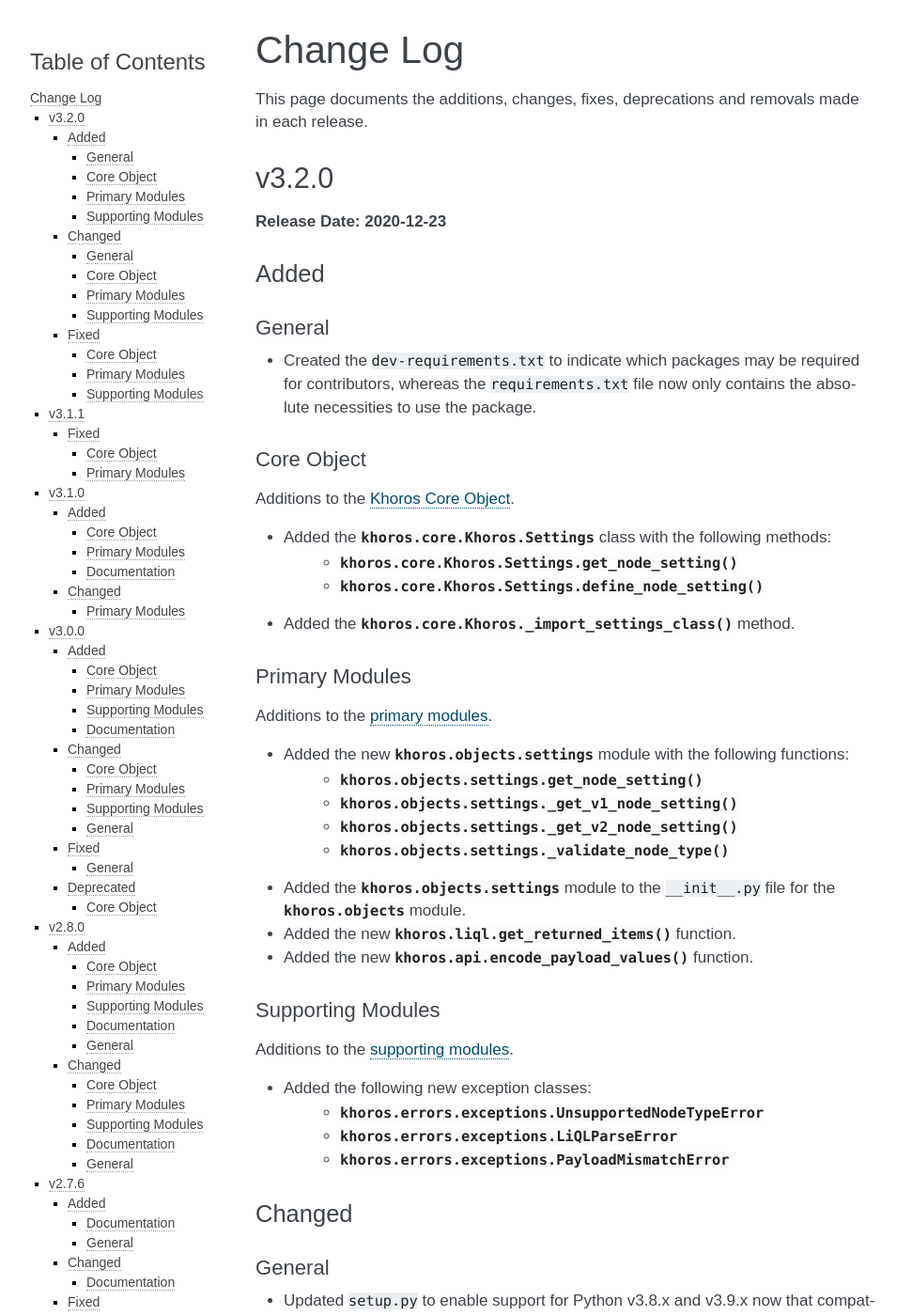
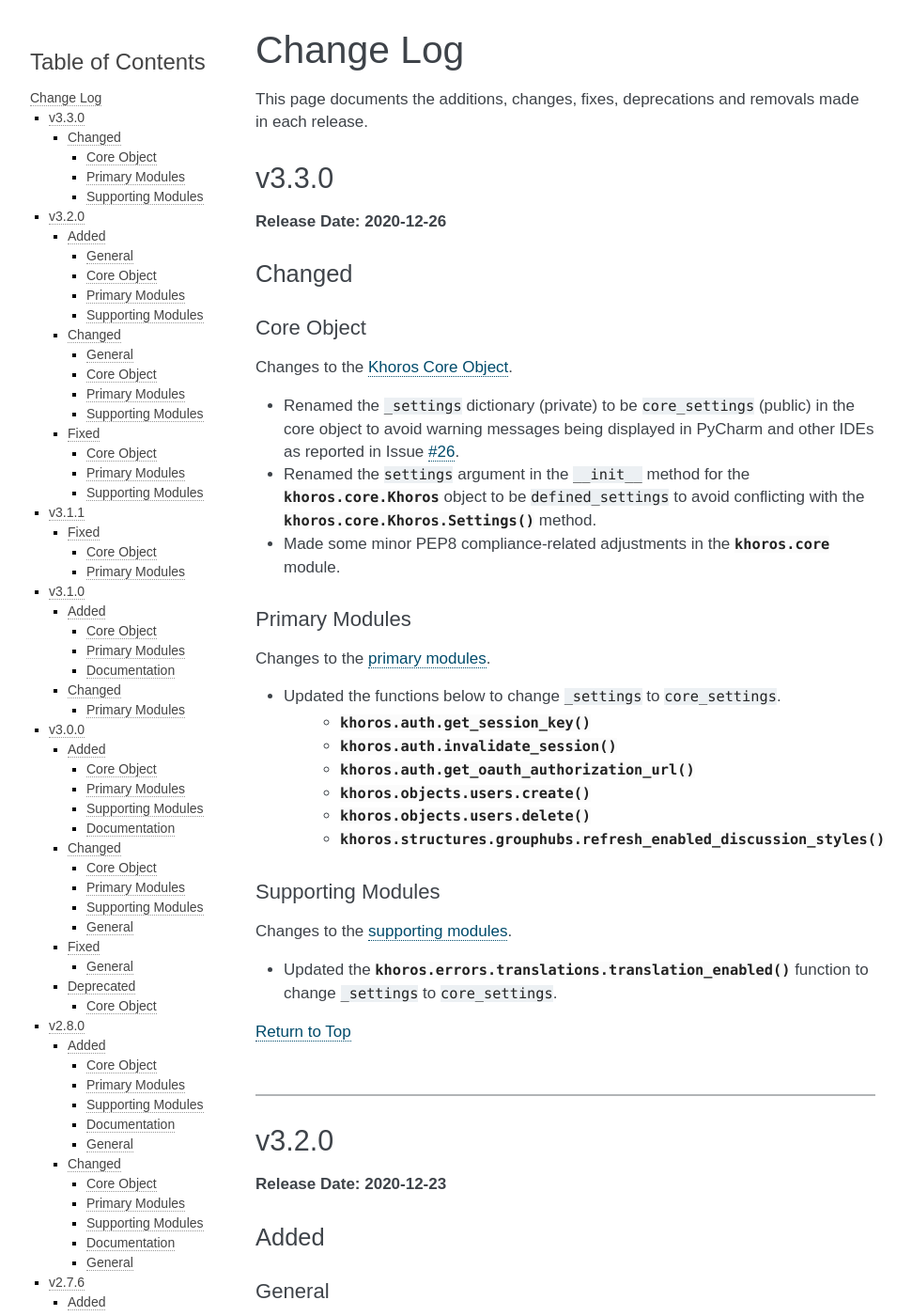
Before and after one commit to jeffshurtliff/khoros, a Sphinx documentation site: the page built from docs/changelog.rst, in a window 1280 px wide and 1400 px high. Shown: the whole window at 94% size, without its empty margins (148-1119 px from the left). Built offline with Sphinx 7.4.7, drawn with Linux system fonts in a browser that asks for light colours; some of the changed text lies outside the part shown.

Commit message:
Made changes that resolve #26

```diff
--- a/docs/changelog.rst
+++ b/docs/changelog.rst
@@ -2,6 +2,51 @@
 Change Log
 ##########
 This page documents the additions, changes, fixes, deprecations and removals made in each release.
+
+******
+v3.3.0
+******
+**Release Date: 2020-12-26**
+
+Changed
+=======
+
+Core Object
+-----------
+Changes to the :doc:`core-object-methods`.
+
+* Renamed the ``_settings`` dictionary (private) to be ``core_settings`` (public) in the core object
+  to avoid warning messages being displayed in PyCharm and other IDEs as reported in Issue
+  `#26 <https://github.com/jeffshurtliff/khoros/issues/26>`_.
+* Renamed the ``settings`` argument in the ``__init__`` method for the :py:class:`khoros.core.Khoros`
+  object to be ``defined_settings`` to avoid conflicting with the :py:meth:`khoros.core.Khoros.Settings`
+  method.
+* Made some minor PEP8 compliance-related adjustments in the :py:mod:`khoros.core` module.
+
+Primary Modules
+---------------
+Changes to the :doc:`primary modules <primary-modules>`.
+
+* Updated the functions below to change ``_settings`` to ``core_settings``.
+    * :py:func:`khoros.auth.get_session_key`
+    * :py:func:`khoros.auth.invalidate_session`
+    * :py:func:`khoros.auth.get_oauth_authorization_url`
+    * :py:func:`khoros.objects.users.create`
+    * :py:func:`khoros.objects.users.delete`
+    * :py:func:`khoros.structures.grouphubs.refresh_enabled_discussion_styles`
+
+Supporting Modules
+------------------
+Changes to the :doc:`supporting modules <supporting-modules>`.
+
+* Updated the :py:func:`khoros.errors.translations.translation_enabled` function to change ``_settings``
+  to ``core_settings``.
+
+:doc:`Return to Top <changelog>`
+
+|
+
+-----
 
 ******
 v3.2.0
@@ -136,7 +181,11 @@
   appropriate as it was inadvertently using the same message leveraged in the
   :py:exc:`khoros.errors.exceptions.OperatorMismatchError` exception.
 
+:doc:`Return to Top <changelog>`
+
 |
+
+-----
 
 ******
 v3.1.1
@@ -161,7 +210,11 @@
 * Fixed issues in the function :py:func:`khoros.api.post_request_with_retries` to address the bug
   `#20 <https://github.com/jeffshurtliff/khoros/issues/20>`_.
 
+:doc:`Return to Top <changelog>`
+
 |
+
+-----
 
 ******
 v3.1.0
@@ -211,7 +264,11 @@
   :py:func:`khoros.api.put_request_with_retries` functions to leverage the new
   :py:func:`khoros.api.payload_request_with_retries` function.
 
+:doc:`Return to Top <changelog>`
+
 |
+
+-----
 
 ******
 v3.0.0
@@ -343,7 +400,11 @@
 * Deprecated the :py:meth:`khoros.core.Khoros.perform_v1_search` method as it has been replaced
   by the :py:meth:`khoros.core.Khoros.V1.search` method.
 
+:doc:`Return to Top <changelog>`
+
 |
+
+-----
 
 ******
 v2.8.0
@@ -502,6 +563,8 @@
 
 |
 
+-----
+
 ******
 v2.7.6
 ******
@@ -549,6 +612,8 @@
 
 |
 
+-----
+
 ******
 v2.7.5
 ******
@@ -583,6 +648,8 @@
 :doc:`Return to Top <changelog>`
 
 |
+
+-----
 
 ******
 v2.7.4
@@ -645,6 +712,8 @@
 
 |
 
+-----
+
 ******
 v2.7.3
 ******
@@ -689,6 +758,8 @@
 
 |
 
+-----
+
 ******
 v2.7.2
 ******
@@ -716,6 +787,8 @@
 
 |
 
+-----
+
 ******
 v2.7.1
 ******
@@ -739,6 +812,8 @@
 :doc:`Return to Top <changelog>`
 
 |
+
+-----
 
 ******
 v2.7.0
@@ -785,6 +860,8 @@
 :doc:`Return to Top <changelog>`
 
 |
+
+-----
 
 ******
 v2.6.0
@@ -907,4 +984,6 @@
 
 |
 
+-----
+
 .. include:: changelogs/changelog-1.1.0-thru-2.5.2.rst
--- a/khoros/utils/version.py
+++ b/khoros/utils/version.py
@@ -14,7 +14,7 @@
 from . import log_utils
 
 # Define special and global variables
-__version__ = "3.2.0"
+__version__ = "3.3.0"
 latest_version_reported = False
 logger = log_utils.initialize_logging(__name__)
 
```
Also changed, not shown: README.md (+10 -4 lines), docs/changelogs/changelog-1.1.0-thru-2.5.2.rst (+18 -0 lines), docs/introduction.rst (+44 -5 lines), .readthedocs.yml, 5 other files.
